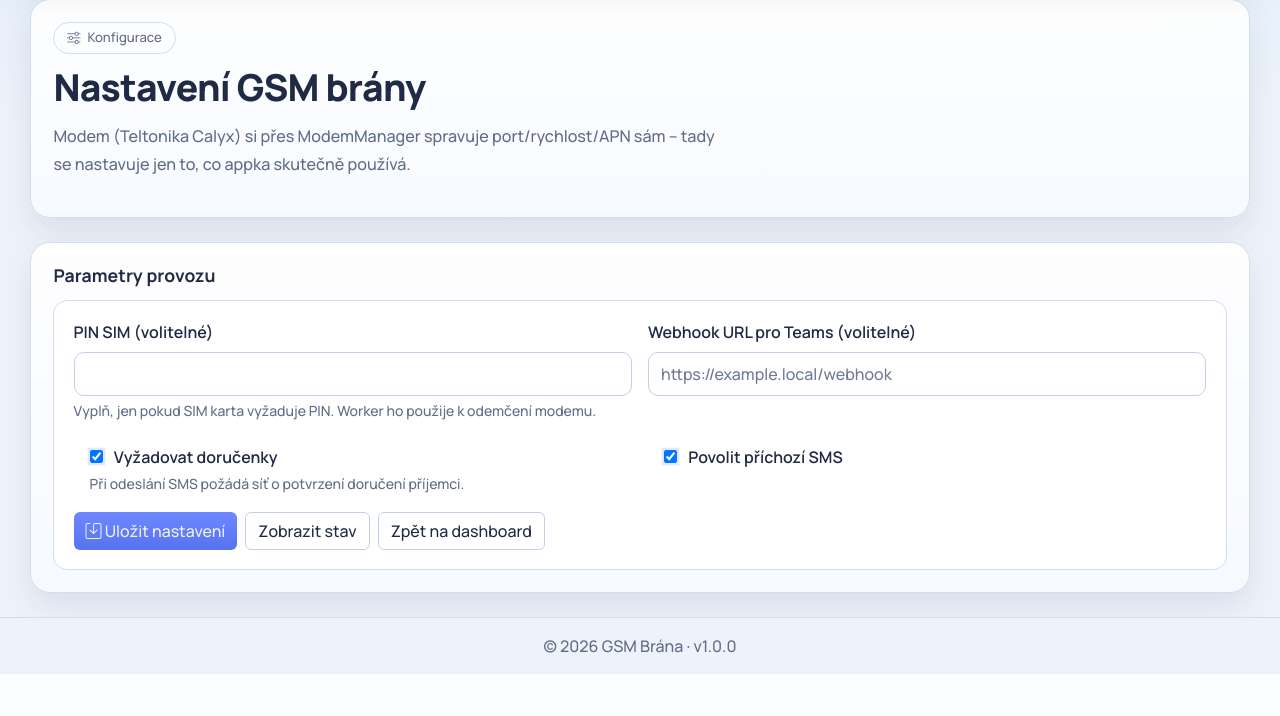
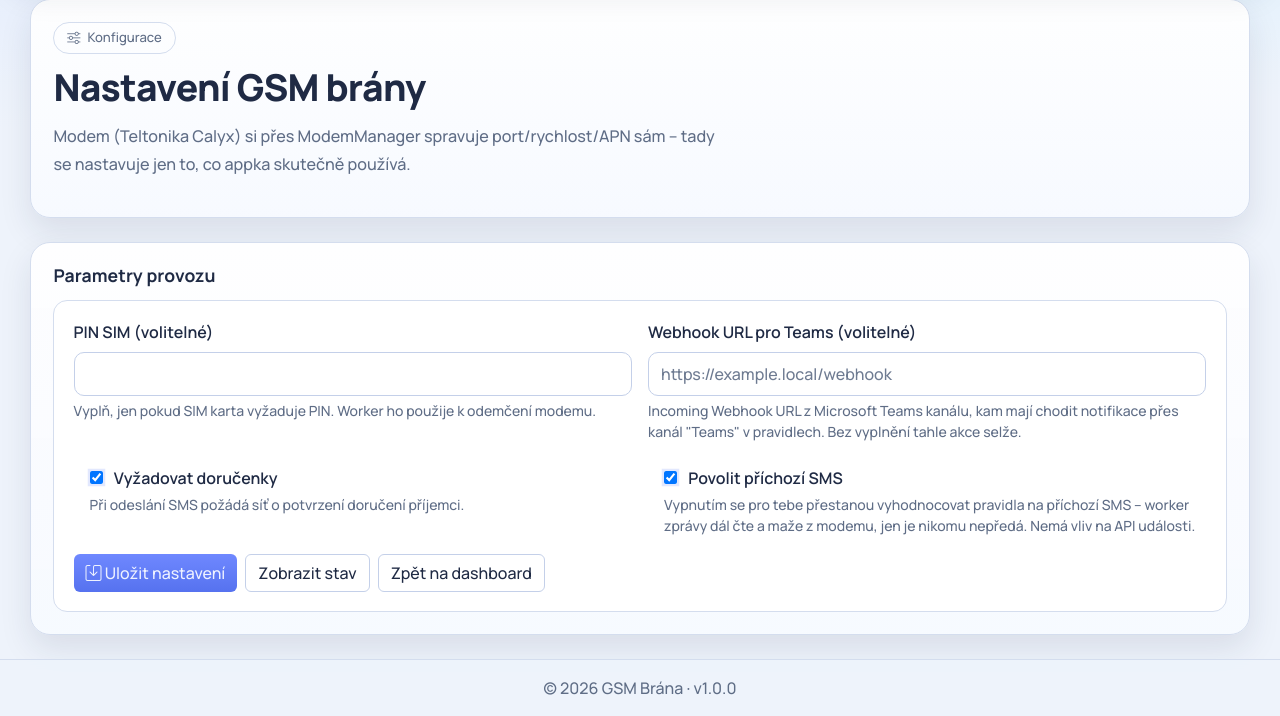
Before and after one commit to denyduck/gsm_gate, a Django app: page /dashboard/gateway/settings/ in a window 1280 px wide. Shown: the part 201-917 px from the top of the page. Before the commit the page ends 875 px from the top, so only its background shows below. Run offline with Django 5.2, Linux system fonts and the light colour scheme; the visitor is signed in with stand-in values (Sample User, id 1); data comes from the database, SQL or seed files in the repository; some libraries are stand-ins or nearby versions.

Commit message:
feat: add in-app explanations for under-explained fields across forms
Rule form got the most attention (explicit ask): priority now explains
evaluation order + interaction with "stop_processing" + a numbering
convention, match_type/action/message_flag/notify channels explain
what each choice actually does, and stop_processing/active/
include_original_message - previously unexplained entirely - now have
form-text hints.

Also filled gaps in gateway_settings.html (webhook_url, allow_incoming_sms
- added as model help_text so admin and the form share one source),
device_object_form.html (object_type, status_flag/label, active,
description, specification), and incoming_simulator.html (event_type,
source_number, message_body). number_form.html, group_form.html,
number_bulk_add.html and blocked_numbers.html were already adequately
explained - left alone.

```diff
--- a/django_app/dashboard/models.py
+++ b/django_app/dashboard/models.py
@@ -200,8 +200,16 @@ class GatewaySettings(models.Model):
         default=True,
         help_text='Při odeslání SMS požádá síť o potvrzení doručení příjemci.',
     )
-    allow_incoming_sms = models.BooleanField('Povolit příchozí SMS', default=True)
-    webhook_url = models.URLField('Webhook URL (Teams)', blank=True)
+    allow_incoming_sms = models.BooleanField(
+        'Povolit příchozí SMS',
+        default=True,
+        help_text='Vypnutím se pro tebe přestanou vyhodnocovat pravidla na příchozí SMS – worker zprávy dál čte a maže z modemu, jen je nikomu nepředá. Nemá vliv na API události.',
+    )
+    webhook_url = models.URLField(
+        'Webhook URL (Teams)',
+        blank=True,
+        help_text='Incoming Webhook URL z Microsoft Teams kanálu, kam mají chodit notifikace přes kanál "Teams" v pravidlech. Bez vyplnění tahle akce selže.',
+    )
     updated_at = models.DateTimeField('Naposledy změněno', auto_now=True)
 
     last_signal_quality = models.PositiveIntegerField('Poslední síla signálu (%)', null=True, blank=True)
--- a/django_app/dashboard/templates/dashboard/device_object_form.html
+++ b/django_app/dashboard/templates/dashboard/device_object_form.html
@@ -40,6 +40,7 @@
             <div class="col-md-6">
                 <label class="form-label">{{ form.object_type.label }}</label>
                 {{ form.object_type }}
+                <div class="form-text">Jen kategorizace pro přehlednost (ikona v seznamu) – nemá vliv na vyhodnocování pravidel.</div>
             </div>
             <div class="col-md-12">
                 <label class="form-label d-block">{{ form.icon.label }}</label>
@@ -62,21 +63,26 @@
             <div class="col-md-6">
                 <label class="form-label">{{ form.status_flag.label }}</label>
                 {{ form.status_flag }}
+                <div class="form-text">Informativní stav zobrazený u objektu (OK/Varování/Poplach/Offline) – nastavuje se ručně tady nebo si ho může posílat samo zařízení v API payloadu.</div>
             </div>
             <div class="col-md-6">
                 <label class="form-label">{{ form.status_label.label }}</label>
                 {{ form.status_label }}
+                <div class="form-text">Volitelný text vedle stavu (např. "poslední kontrola 10:32").</div>
             </div>
             <div class="col-md-6 form-check mt-4">
                 {{ form.active }} <label class="form-check-label ms-2">{{ form.active.label }}</label>
+                <div class="form-text">Neaktivní objekt zůstává v seznamu, ale nejde ho vybrat jako zdrojový objekt v nových pravidlech.</div>
             </div>
             <div class="col-md-12">
                 <label class="form-label">{{ form.description.label }}</label>
                 {{ form.description }}
+                <div class="form-text">Krátký popis do seznamů/přehledů.</div>
             </div>
             <div class="col-md-12">
                 <label class="form-label">{{ form.specification.label }}</label>
                 {{ form.specification }}
+                <div class="form-text">Volitelné delší poznámky (umístění, sériové číslo, poznámky k instalaci…) – zobrazí se jen na detailu objektu.</div>
             </div>
 
             <div class="col-12 d-flex gap-2 flex-wrap">
--- a/django_app/dashboard/templates/dashboard/gateway_settings.html
+++ b/django_app/dashboard/templates/dashboard/gateway_settings.html
@@ -40,6 +40,7 @@
             <div class="col-md-6">
                 <label class="form-label">{{ form.webhook_url.label }}</label>
                 {{ form.webhook_url }}
+                <div class="form-text">{{ form.webhook_url.help_text }}</div>
             </div>
 
             <div class="col-md-6 form-check mt-4">
@@ -50,6 +51,7 @@
             <div class="col-md-6 form-check mt-4">
                 {{ form.allow_incoming_sms }}
                 <label class="form-check-label ms-2">{{ form.allow_incoming_sms.label }}</label>
+                <div class="form-text">{{ form.allow_incoming_sms.help_text }}</div>
             </div>
 
             <div class="col-12 d-flex flex-wrap gap-2 mt-3">
--- a/django_app/dashboard/templates/dashboard/incoming_simulator.html
+++ b/django_app/dashboard/templates/dashboard/incoming_simulator.html
@@ -15,10 +15,12 @@
             <div class="col-md-4">
                 <label class="form-label">{{ form.event_type.label }}</label>
                 {{ form.event_type }}
+                <div class="form-text">Podle typu se dole zobrazí buď zdrojové číslo, nebo zdrojový objekt.</div>
             </div>
             <div id="sim-source-number-wrap" class="col-md-8">
                 <label class="form-label">{{ form.source_number.label }}</label>
                 {{ form.source_number }}
+                <div class="form-text">Číslo, jako by z něj událost skutečně přišla – slouží k ověření podmínky "Konkrétní číslo"/"Číslo ze skupiny" u pravidel.</div>
             </div>
             <div id="sim-source-object-wrap" class="col-md-8">
                 <label class="form-label">{{ form.source_object.label }}</label>
@@ -28,6 +30,7 @@
             <div class="col-12">
                 <label class="form-label">{{ form.message_body.label }}</label>
                 {{ form.message_body }}
+                <div class="form-text">Volitelné – použije se hlavně při testování "Filtrovat podle příznaku v SMS" u pravidel.</div>
             </div>
             <div class="col-12">
                 <button type="submit" class="btn btn-app-primary">Spustit simulaci</button>
```
Also changed, not shown: django_app/dashboard/templates/dashboard/rule_form.html (+27 -6 lines), django_app/dashboard/migrations/0050_gatewaysettings_help_text.py (added).
